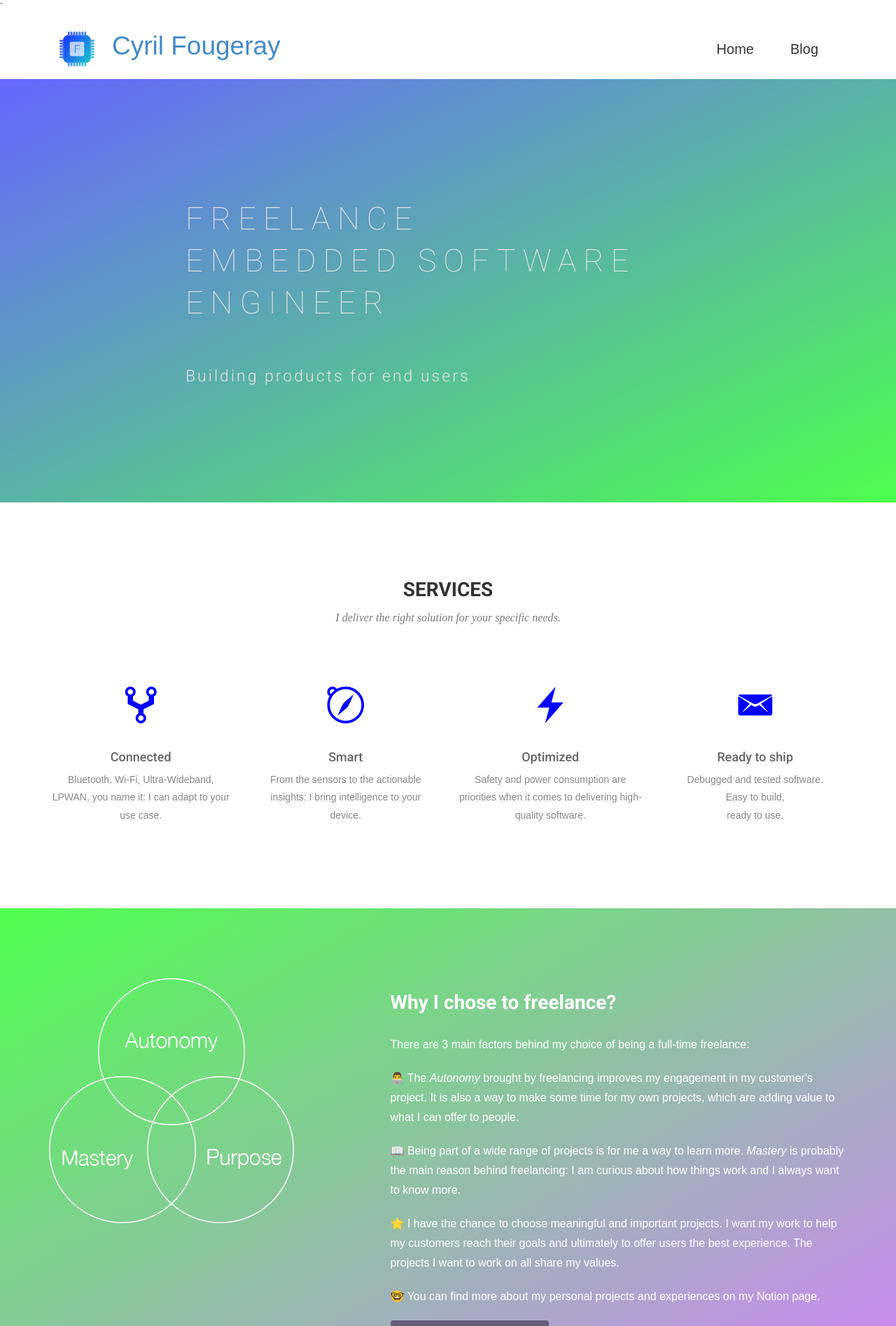
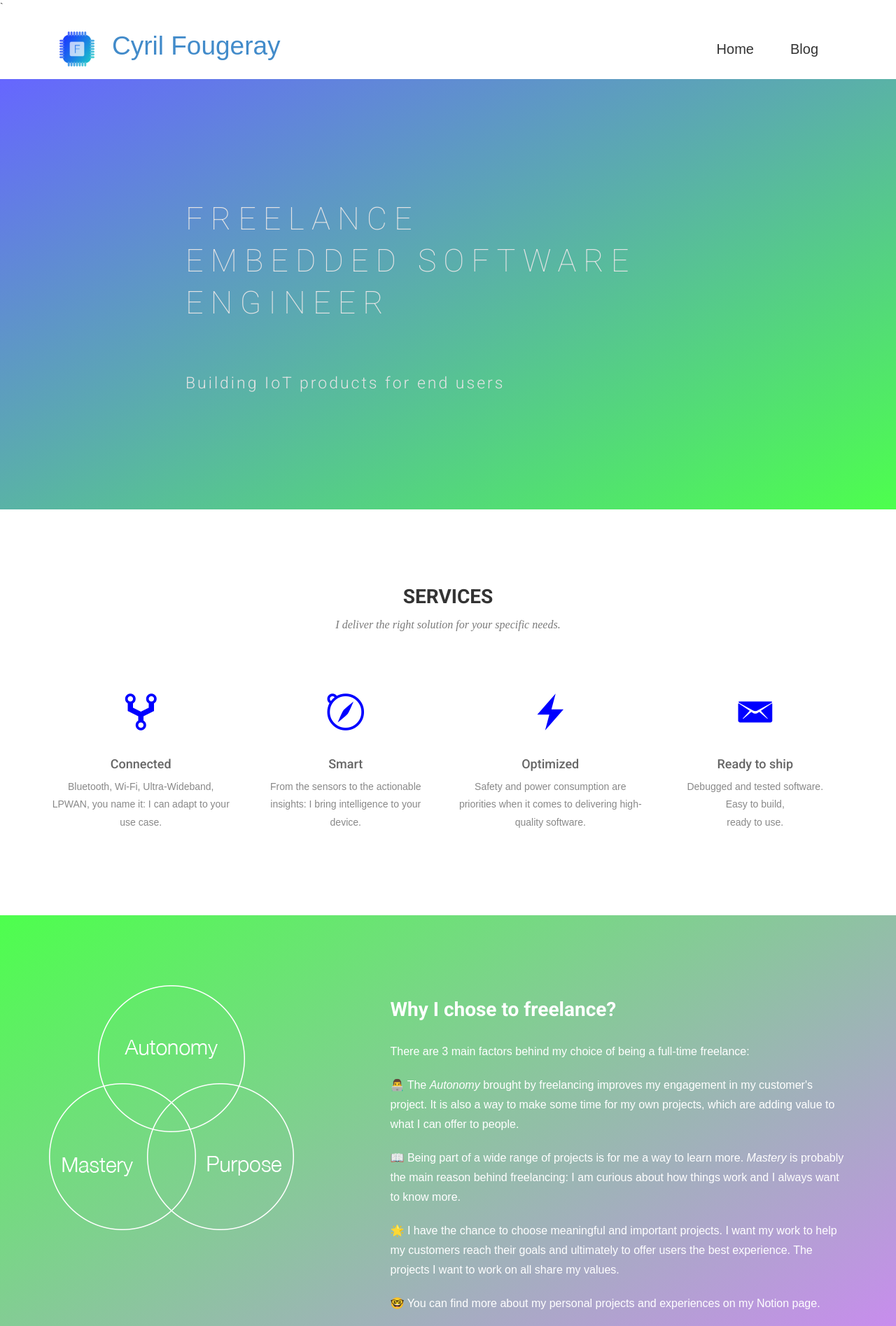
Before and after one commit to fouge/fouge.github.io, a Jekyll site: the page built from index.html, in a window 1280 px wide. Shown: the top 1895 px of the page at 70% size. Built offline with Jekyll 4.4.1, drawn with Linux system fonts in a browser that asks for light colours; nearby versions of some CDN libraries; some web fonts are replaced.

Commit message:
Use h2 as subtitle for better indexation

```diff
--- a/css/airspace.css
+++ b/css/airspace.css
@@ -131,7 +131,7 @@
   letter-spacing: 10px;
   padding-bottom: 45px;
 }
-#slider .block p {
+#slider .block h2 {
   font-size: 23px;
   line-height: 40px;
   font-family: 'Roboto', sans-serif;
--- a/index.html
+++ b/index.html
@@ -11,7 +11,7 @@
       <div class="col-md-10 col-md-offset-2">
         <div class="block">
           <h1 class="animated fadeInUp">FREELANCE <br/>EMBEDDED SOFTWARE ENGINEER</h1>
-          <p class="animated fadeInUp">Building products for end users</p>
+          <h2 class="animated fadeInUp">Building IoT products for end users</h2>
         </div>
       </div>
     </div>
```
